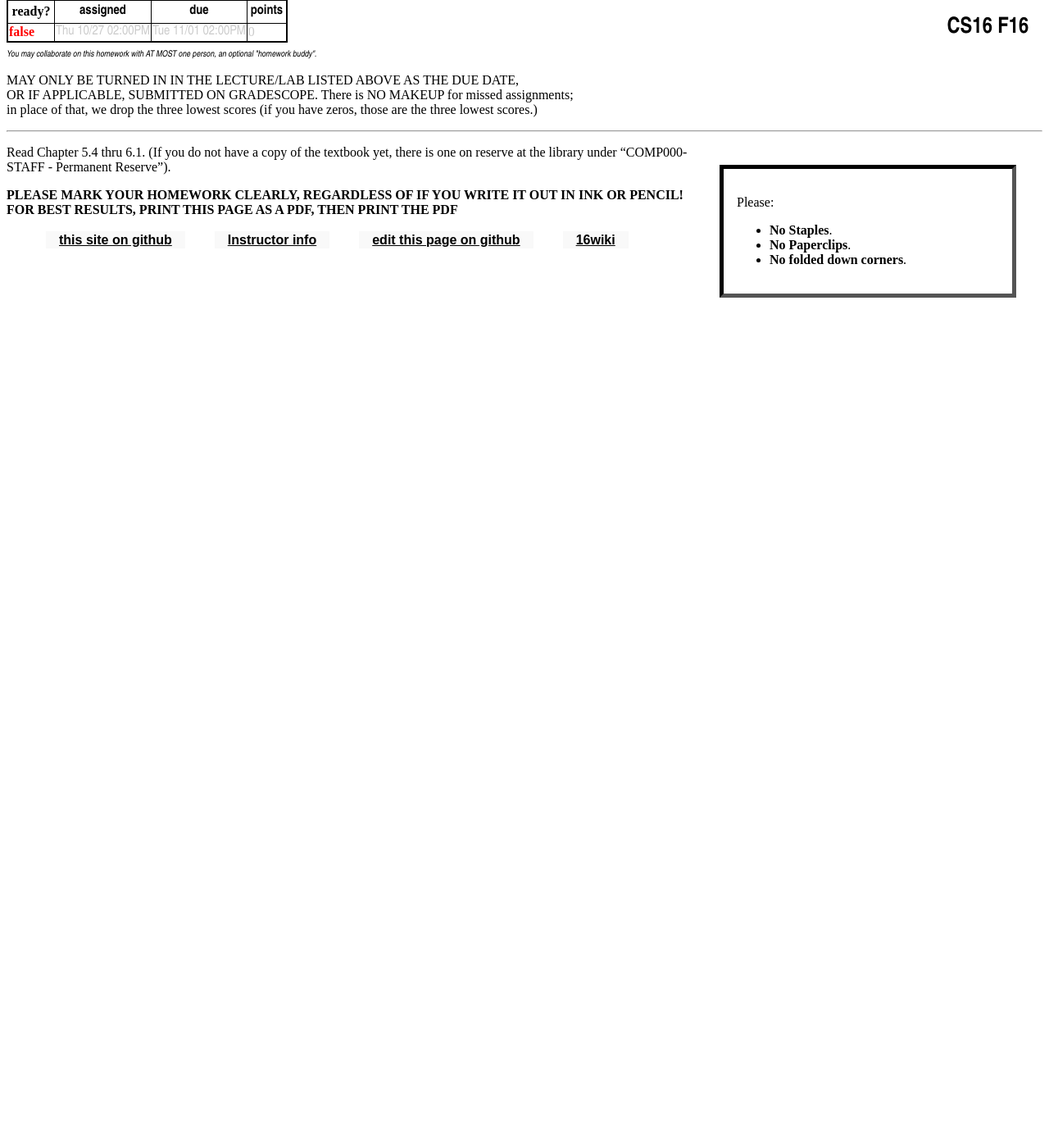
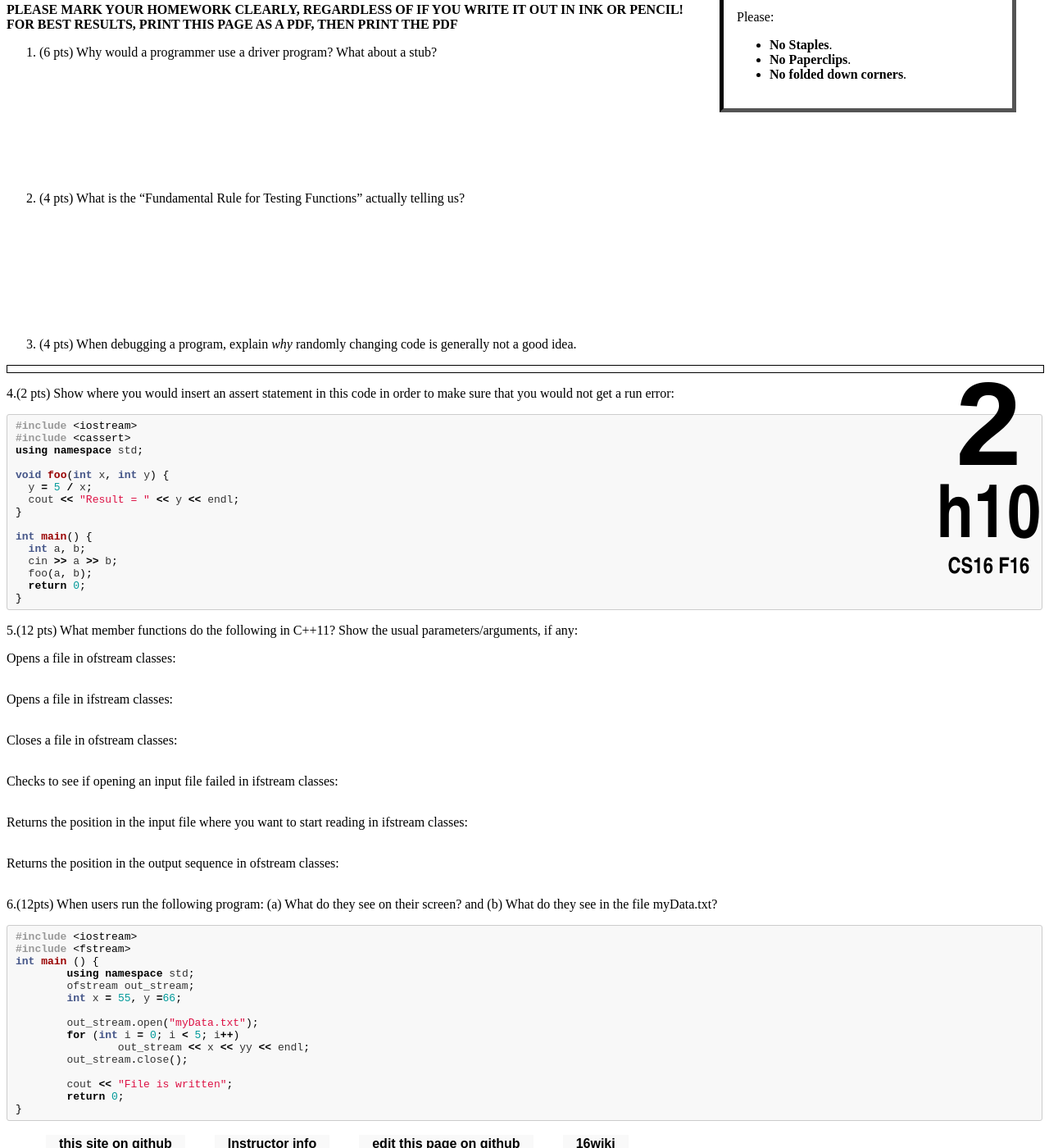
Before and after one commit to ucsb-cs16-s16/https-ucsb-cs16-s17.github.io, a Jekyll site: the page built from _hwk/h10.md, in a window 1280 px wide and 1400 px high, scrolled down 527 px. Shown: the whole window at 82% size. Built offline with Jekyll 4.4.1, drawn with Linux system fonts in a browser that asks for light colours; before the commit the page ends 922 px from its top, so only the background shows below that; some of the changed text lies outside the part shown.

Commit message:
Update h10.md

````diff
--- a/_hwk/h10.md
+++ b/_hwk/h10.md
@@ -1,7 +1,7 @@
 ---
 num: "h10"
 desc: "Homework 10"
-ready: false
+ready: true
 assigned: 2016-10-27 14:00:00.00-7:00
 due: 2016-11-01 14:00:00.00-7:00
 ---
@@ -10,3 +10,76 @@ Read Chapter 5.4 thru 6.1. (If you do not have a copy of the textbook yet, there
 
 <b>PLEASE MARK YOUR HOMEWORK CLEARLY, REGARDLESS OF IF YOU WRITE IT OUT IN INK OR PENCIL!<br/>
 FOR BEST RESULTS, PRINT THIS PAGE AS A PDF, THEN PRINT THE PDF</b>
+
+1. (6 pts) Why would a programmer use a driver program? What about a stub?
+	<div style="margin-bottom:10em"></div>
+
+2. (4 pts) What is the "Fundamental Rule for Testing Functions" actually telling us?
+	<div style="margin-bottom:10em"></div>
+
+3. (4 pts) When debugging a program, explain <i>why</i> randomly changing code is generally not a good idea.
+  <div class="pagebreak"></div>
+4.(2 pts) Show where you would insert an assert statement in this code in order to make sure that you would not get a run error:
+
+<div markdown="1">
+```cpp
+#include <iostream>
+#include <cassert>
+using namespace std;
+
+void foo(int x, int y) {
+  y = 5 / x;
+  cout << "Result = " << y << endl;
+}
+
+int main() {
+  int a, b;
+  cin >> a >> b;
+  foo(a, b);
+  return 0;
+}
+```
+</div>
+
+5.(12 pts) What member functions do the following in C++11? Show the usual parameters/arguments, if any:
+
+ Opens a file in ofstream classes:
+ <div style="margin-bottom:2em"></div>
+
+ Opens a file in ifstream classes:
+ <div style="margin-bottom:2em"></div>
+
+ Closes a file in ofstream classes:
+ <div style="margin-bottom:2em"></div>
+
+ Checks to see if opening an input file failed in ifstream classes:
+ <div style="margin-bottom:2em"></div>
+
+ Returns the position in the input file where you want to start reading in ifstream classes:
+ <div style="margin-bottom:2em"></div>
+
+ Returns the position in the output sequence in ofstream classes:
+ <div style="margin-bottom:2em"></div>
+
+6.(12pts) When users run the following program: (a) What do they see on their screen? and (b) What do they see in the file myData.txt?
+
+<div markdown="1">
+```cpp
+#include <iostream>
+#include <fstream>
+int main () {
+	using namespace std;
+	ofstream out_stream;
+	int x = 55, y =66;
+
+	out_stream.open("myData.txt");
+	for (int i = 0; i < 5; i++)
+		out_stream << x << yy << endl;
+	out_stream.close();
+
+	cout << "File is written";
+	return 0;
+}
+```
+</div>
+ <div style="margin-bottom:1em"></div>
````
